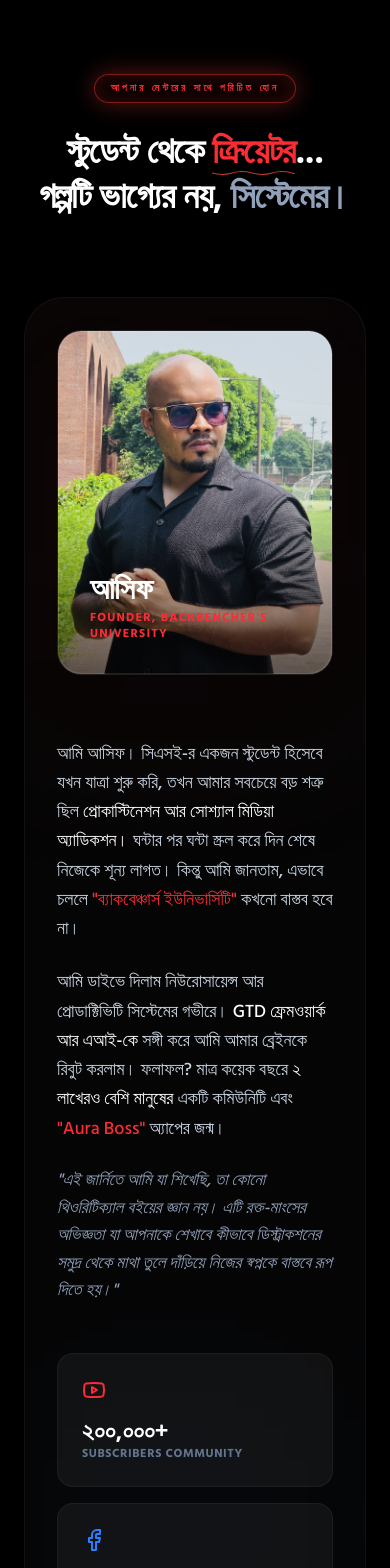
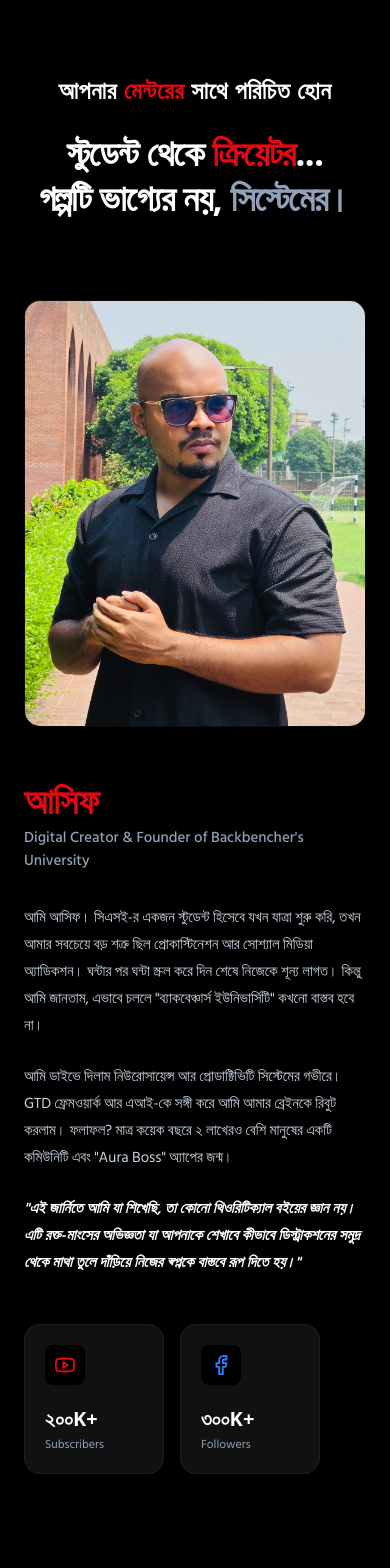
Before and after one commit to Rayan37307/30day-bu, a React (Vite) app: page / in a window 390 px wide. Shown: the part 6900-8468 px from the top of the page. Built offline with nearby package versions, Linux system fonts and the light colour scheme; a web font is replaced by a local one.

Commit message:
refactor: redesign CTABanner component and move its placement in App layout

```diff
--- a/src/App.tsx
+++ b/src/App.tsx
@@ -77,7 +77,6 @@ export default function App() {
         <div className="relative z-10 flex flex-col items-center w-full">
           {/* <Navbar /> */}
           <Hero />
-          {/* <CTABanner />` */}
           {/* <Approach /> */}
           <Features />
           <Modules />
@@ -85,6 +84,7 @@ export default function App() {
           <SocialProof />
           <Pricing />
           <FAQ />
+          <CTABanner />
           <Footer />
         </div>
       </div>
--- a/src/components/Mentor.tsx
+++ b/src/components/Mentor.tsx
@@ -4,100 +4,85 @@ import { Youtube, Facebook } from "lucide-react";
 export function Mentor() {
   return (
     <section className="relative w-full max-w-[1200px] mx-auto px-6 py-32" id="mentor">
-      {/* Section Pre-header */}
-      <div className="flex justify-center mb-6">
-        <motion.span
-          initial={{ opacity: 0, scale: 0.9 }}
-          whileInView={{ opacity: 1, scale: 1 }}
-          viewport={{ once: true }}
-          className="px-4 py-1.5 rounded-full border border-red-500/30 bg-red-500/5 text-red-500 text-[10px] md:text-xs font-bold uppercase tracking-[0.3em] shadow-[0_0_15px_rgba(239,68,68,0.15)] animate-red-glow"
-        >
-          আপনার মেন্টরের সাথে পরিচিত হোন
-        </motion.span>
+
+      {/* Title block matching screenshot */}
+      <div className="text-center mb-6">
+        <h3 className="text-2xl md:text-3xl font-display font-medium text-white tracking-wide">
+          আপনার <span className="text-[#E50914] font-bold">মেন্টরের</span> সাথে পরিচিত হোন
+        </h3>
       </div>
 
       <div className="text-center mb-20">
-        <h2 className="text-4xl md:text-6xl font-display font-bold text-white tracking-tight leading-tight">
-          স্টুডেন্ট থেকে <span className="text-red-500 curly-underline">ক্রিয়েটর</span>... <br/>
+        <h2 className="text-4xl md:text-5xl lg:text-6xl font-display font-bold text-white tracking-tight leading-tight">
+          স্টুডেন্ট থেকে <span className="text-[#E50914]">ক্রিয়েটর</span>... <br/>
           গল্পটি ভাগ্যের নয়, <span className="text-slate-400">সিস্টেমের।</span>
         </h2>
       </div>
 
-      <div className="flex flex-col lg:flex-row gap-12 lg:gap-20 items-center bg-white/[0.02] backdrop-blur-3xl border border-white/5 rounded-[2.5rem] p-8 md:p-12 lg:p-16 relative overflow-hidden group">
-        {/* Glow Effects */}
-        <div className="absolute top-0 right-0 w-[400px] h-[400px] bg-red-500/10 blur-[120px] -z-10 opacity-50 group-hover:opacity-80 transition-opacity duration-1000" />
-        <div className="absolute bottom-0 left-0 w-[300px] h-[300px] bg-blue-500/10 blur-[100px] -z-10 opacity-30 group-hover:opacity-50 transition-opacity duration-1000" />
-
-        {/* Left: Cinematic Image Container */}
-        <div className="w-full lg:w-[42%] shrink-0">
+      <div className="flex flex-col lg:flex-row gap-12 lg:gap-20 items-start">
+        {/* Left: Mentor Image */}
+        <div className="w-full lg:w-[45%] shrink-0">
           <motion.div
-            initial={{ opacity: 0, x: -30 }}
-            whileInView={{ opacity: 1, x: 0 }}
+            initial={{ opacity: 0, y: 30 }}
+            whileInView={{ opacity: 1, y: 0 }}
             viewport={{ once: true }}
-            transition={{ duration: 0.8, ease: "easeOut" }}
-            className="relative aspect-[4/5] rounded-3xl overflow-hidden border border-white/10 shadow-2xl group/img"
+            transition={{ duration: 0.6 }}
+            className="relative aspect-[4/5] rounded-2xl overflow-hidden shadow-[0_20px_50px_rgba(0,0,0,0.5)] border border-white/5"
           >
             <img
               src="/IMG_2718.jpg"
-              alt="Asif - Founder of Backbenchers University"
-              className="w-full h-full object-cover grayscale-[20%] group-hover/img:grayscale-0 transition-all duration-1000 scale-105 group-hover/img:scale-100"
+              alt="Asif"
+              className="w-full h-full object-cover"
             />
-            {/* Cinematic Overlays */}
-            <div className="absolute inset-0 bg-gradient-to-t from-black via-transparent to-transparent opacity-60" />
-            <div className="absolute inset-0 ring-1 ring-inset ring-white/10 rounded-3xl" />
-
-            {/* Name Overlay for Mobile/Small tablets */}
-            <div className="absolute bottom-8 left-8 right-8 lg:hidden">
-              <h3 className="text-3xl font-display font-bold text-white mb-1">আসিফ</h3>
-              <p className="text-red-500 text-xs font-bold uppercase tracking-widest">Founder, Backbencher's University</p>
-            </div>
           </motion.div>
         </div>
 
-        {/* Right: Copywriting Section */}
-        <div className="w-full lg:w-[58%] flex flex-col pt-4">
+        {/* Right: Bio and Stats */}
+        <div className="w-full lg:w-[55%] flex flex-col pt-2 lg:pt-8">
+
           <motion.div
-            initial={{ opacity: 0, x: 30 }}
+            initial={{ opacity: 0, x: 20 }}
             whileInView={{ opacity: 1, x: 0 }}
             viewport={{ once: true }}
-            transition={{ duration: 0.8, ease: "easeOut", delay: 0.2 }}
+            transition={{ duration: 0.6, delay: 0.2 }}
           >
-            <div className="hidden lg:block mb-8">
-              <h3 className="text-5xl font-display font-bold text-white mb-2">আসিফ</h3>
-              <p className="text-red-500 text-sm font-bold uppercase tracking-[0.3em]">Digital Creator & CSE Student</p>
+            <div className="mb-8">
+              <h3 className="text-4xl md:text-[44px] font-display font-bold text-[#E50914] mb-2 leading-none">আসিফ</h3>
+              <p className="text-slate-400 text-[15px] md:text-[17px] font-medium">Digital Creator & Founder of Backbencher's University</p>
             </div>
 
-            <div className="space-y-6 text-slate-300 text-lg md:text-xl leading-relaxed mb-12 font-medium">
+            <div className="space-y-6 text-slate-300 text-[15px] md:text-[17px] leading-[1.8] mb-12">
               <p>
-                আমি আসিফ। সিএসই-র একজন স্টুডেন্ট হিসেবে যখন যাত্রা শুরু করি, তখন আমার সবচেয়ে বড় শত্রু ছিল <span className="text-white">প্রোকাস্টিনেশন আর সোশ্যাল মিডিয়া অ্যাডিকশন।</span> ঘন্টার পর ঘন্টা স্ক্রল করে দিন শেষে নিজেকে শূন্য লাগত। কিন্তু আমি জানতাম, এভাবে চললে <span className="text-red-500">"ব্যাকবেঞ্চার্স ইউনিভার্সিটি"</span> কখনো বাস্তব হবে না।
+                আমি আসিফ। সিএসই-র একজন স্টুডেন্ট হিসেবে যখন যাত্রা শুরু করি, তখন আমার সবচেয়ে বড় শত্রু ছিল প্রোকাস্টিনেশন আর সোশ্যাল মিডিয়া অ্যাডিকশন। ঘন্টার পর ঘন্টা স্ক্রল করে দিন শেষে নিজেকে শূন্য লাগত। কিন্তু আমি জানতাম, এভাবে চললে "ব্যাকবেঞ্চার্স ইউনিভার্সিটি" কখনো বাস্তব হবে না।
               </p>
               <p>
-                আমি ডাইভে দিলাম নিউরোসায়েন্স আর প্রোডাক্টিভিটি সিস্টেমের গভীরে। <span className="text-white">GTD ফ্রেমওয়ার্ক আর এআই-কে</span> সঙ্গী করে আমি আমার ব্রেইনকে রিবুট করলাম। ফলাফল? মাত্র কয়েক বছরে <span className="text-white">২ লাখেরও বেশি মানুষের</span> একটি কমিউনিটি এবং <span className="text-red-500">"Aura Boss"</span> অ্যাপের জন্ম।
+                আমি ডাইভে দিলাম নিউরোসায়েন্স আর প্রোডাক্টিভিটি সিস্টেমের গভীরে। GTD ফ্রেমওয়ার্ক আর এআই-কে সঙ্গী করে আমি আমার ব্রেইনকে রিবুট করলাম। ফলাফল? মাত্র কয়েক বছরে ২ লাখেরও বেশি মানুষের একটি কমিউনিটি এবং "Aura Boss" অ্যাপের জন্ম।
               </p>
-              <p className="text-slate-400 italic text-[17px]">
+              <p className="font-semibold text-white italic">
                 "এই জার্নিতে আমি যা শিখেছি, তা কোনো থিওরিটিক্যাল বইয়ের জ্ঞান নয়। এটি রক্ত-মাংসের অভিজ্ঞতা যা আপনাকে শেখাবে কীভাবে ডিস্ট্রাকশনের সমুদ্র থেকে মাথা তুলে দাঁড়িয়ে নিজের স্বপ্নকে বাস্তবে রূপ দিতে হয়।"
               </p>
             </div>
 
-            {/* Authority Bullets (Bento-ish Grid) */}
-            <div className="grid grid-cols-1 sm:grid-cols-2 gap-4">
-              <div className="bg-white/5 border border-white/5 rounded-2xl p-6 flex flex-col gap-3 group/item hover:bg-white/[0.08] hover:border-red-500/30 hover:-translate-y-1 transition-all duration-300">
-                <Youtube className="text-red-500 group-hover/item:scale-110 group-hover/item:drop-shadow-[0_0_10px_rgba(239,68,68,0.5)] transition-all" size={24} />
-                <div>
-                  <h4 className="text-2xl font-bold text-white">২০০,০০০+</h4>
-                  <p className="text-xs text-slate-500 font-bold uppercase tracking-wider group-hover/item:text-slate-400 transition-colors">Subscribers Community</p>
+            {/* Social Stats (Square blocks like screenshot) */}
+            <div className="flex flex-wrap gap-4">
+              <div className="bg-[#111] border border-white/5 rounded-2xl p-5 flex flex-col w-[140px] shadow-lg transition-transform hover:-translate-y-1">
+                <div className="w-10 h-10 bg-black rounded-lg flex items-center justify-center mb-5">
+                  <Youtube className="text-[#E50914]" size={22} />
                 </div>
+                <h4 className="text-xl font-bold text-white mb-1">২০০K+</h4>
+                <p className="text-xs text-slate-400">Subscribers</p>
               </div>
 
-              <div className="bg-white/5 border border-white/5 rounded-2xl p-6 flex flex-col gap-3 group/item hover:bg-white/[0.08] hover:border-blue-500/30 hover:-translate-y-1 transition-all duration-300">
-                <Facebook className="text-blue-500 group-hover/item:scale-110 group-hover/item:drop-shadow-[0_0_10px_rgba(59,130,246,0.5)] transition-all" size={24} />
-                <div>
-                  <h4 className="text-2xl font-bold text-white">৩০০,০০০+</h4>
-                  <p className="text-xs text-slate-500 font-bold uppercase tracking-wider group-hover/item:text-slate-400 transition-colors">Facebook Community</p>
+              <div className="bg-[#111] border border-white/5 rounded-2xl p-5 flex flex-col w-[140px] shadow-lg transition-transform hover:-translate-y-1">
+                <div className="w-10 h-10 bg-black rounded-lg flex items-center justify-center mb-5">
+                  <Facebook className="text-blue-500" size={22} />
                 </div>
+                <h4 className="text-xl font-bold text-white mb-1">৩০০K+</h4>
+                <p className="text-xs text-slate-400">Followers</p>
               </div>
             </div>
           </motion.div>
+
         </div>
       </div>
     </section>
```
Also changed, not shown: src/components/CTABanner.tsx (+16 -69 lines).
